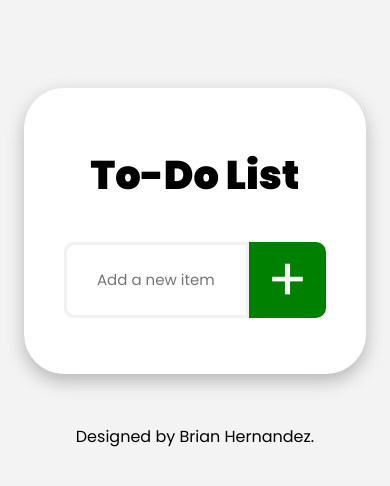
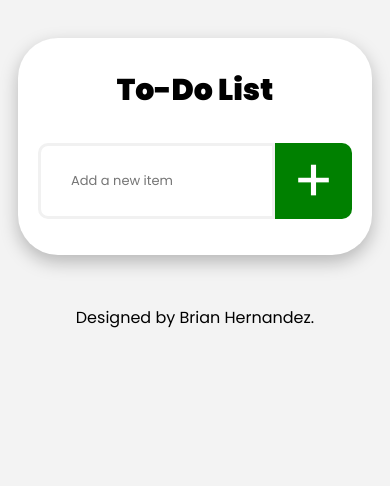
Before and after one commit to bhern154/ToDoApp, a plain HTML site: page index.html in a window 390 px wide. Drawn offline with Linux system fonts and the light colour scheme.

Commit message:
Add files via upload

```diff
--- a/style.css
+++ b/style.css
@@ -90,17 +90,18 @@ textarea:focus, input:focus{
 
 @media only screen and (max-width: 1200px) {
     #container {
-        margin-top: 5rem;
-        margin-left: 1rem;
-        margin-right: 1rem;
+        margin-top: 30px;
+        margin-left: 10px;
+        margin-right: 10px;
+        padding: 10px;
     }
     h1{
-        font-size: 40px;
+        font-size: 30px;
     }
     li{
-        font-size: 15px;
+        font-size: 13px;
     }
     #new-todo{
-        font-size: 15px;
+        font-size: 13px;
     }
   }
```
